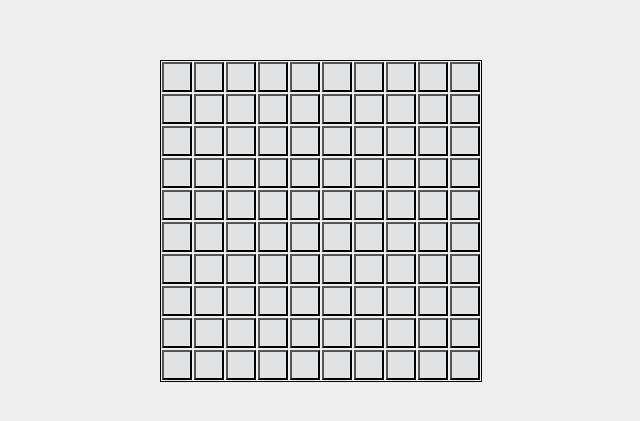
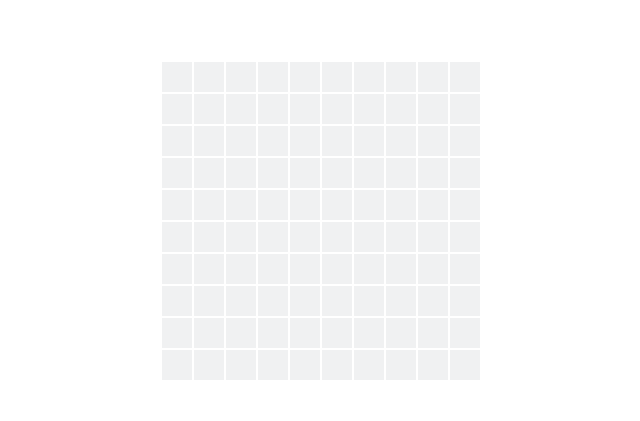
Before and after one commit to Debbl/react-minesweeper, a React (Vite) app: page / in a window 1280 px wide. Shown: the part 179-600 px from the top of the page, without its empty margins (319-959 px from the left). Built offline with nearby package versions, Linux system fonts and the light colour scheme.

Commit message:
change some style

```diff
--- a/src/App.tsx
+++ b/src/App.tsx
@@ -2,6 +2,8 @@ import { useState } from "react";
 import lodash from "lodash";
 import clsx from "clsx";
 import { GiMineExplosion } from "react-icons/all";
+import "./style.scss";
+
 interface BlockState {
   x: number;
   y: number;
@@ -90,10 +92,11 @@ const numberColors = [
 ];
 function getBlockStyle(item: BlockState) {
   if (!item.revealed) return {};
-  return {
+  const classObj = {
     color: numberColors[item.adjacentMines],
     border: "1px solid rgba(156,163,175,0.1)",
   };
+  return classObj;
 }
 
 function App() {
@@ -113,6 +116,7 @@ function App() {
           <div key={y} className="rows">
             {rows.map((item, x) => (
               <button
+                key={x}
                 className={clsx(getBlockClass(item))}
                 onClick={() => onClick(item.y, item.x)}
                 style={!item.mine ? getBlockStyle(item) : {}}
--- /dev/null
+++ b/src/assets/css/reset.scss
@@ -0,0 +1,4 @@
+body {
+  padding: 0;
+  margin: 0;
+}
--- a/src/style.scss
+++ b/src/style.scss
@@ -1,18 +1,13 @@
 .app {
-  position: fixed;
-  top: 0;
-  bottom: 0;
-  right: 0;
-  left: 0;
-  background-color: #eee;
+  height: 100vh;
   display: flex;
   align-items: center;
   justify-content: center;
   flex-direction: column;
+  // background-color: rgba(18, 18, 18, 1);
   .container {
     display: flex;
     flex-direction: column;
-    border: 1px solid black;
     .rows {
       display: flex;
     }
@@ -20,13 +15,14 @@
       margin: 1px;
       width: 30px;
       height: 30px;
+      border-style: none;
+      background-color: transparent;
       &:hover {
-        background-color: rgb(0, 0, 0, 0.3);
+        background-color: rgba(107, 114, 128, 0.2);
       }
       &.active-mine {
         color: red;
         background-color: rgba(255, 0, 0, 0.5);
-        border: 1px solid rgba(156, 163, 175, 0.1);
       }
     }
     .unrevealed-mine {
```
Also changed, not shown: src/main.tsx (+6 -6 lines).
